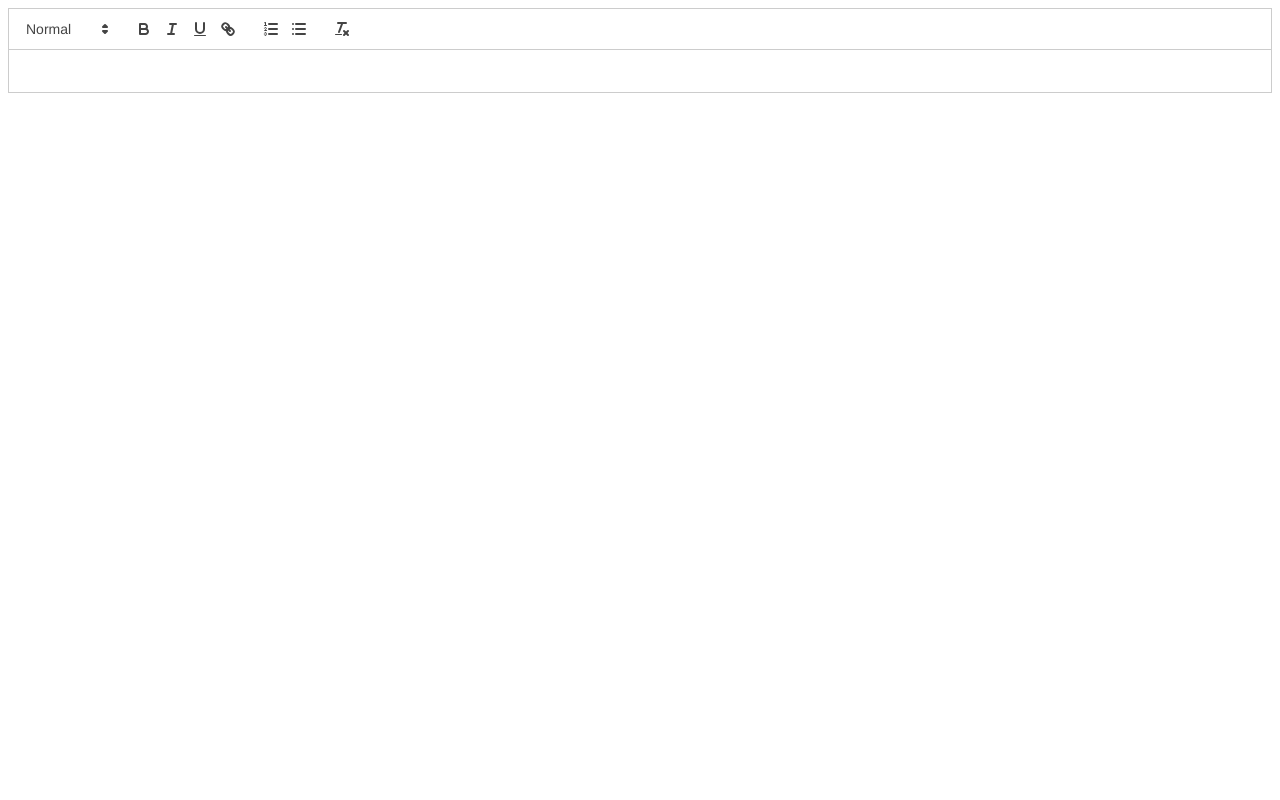
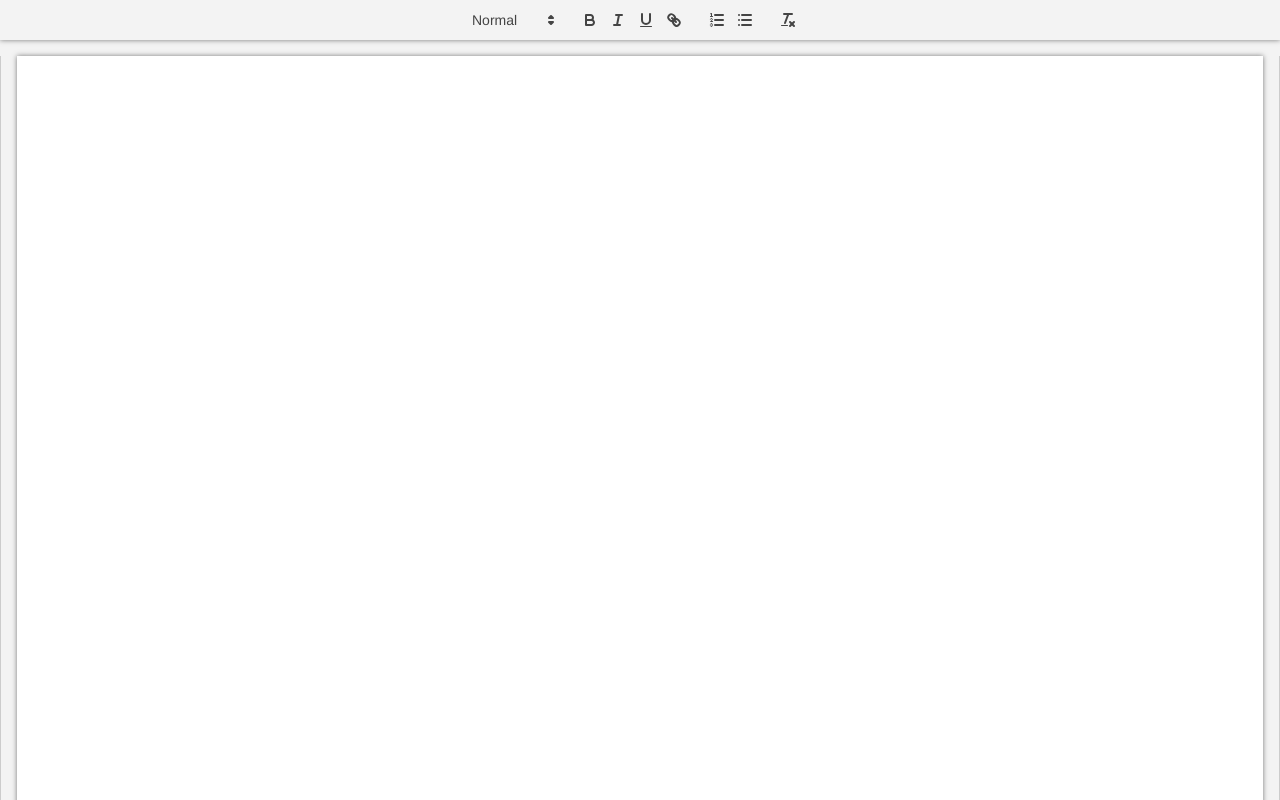
Before and after one commit to kkmitchell7/collaborative-text-editor, a React (Create React App) app in the folder client/: page / in a window 1280 px wide. Shown: the top 800 px of the page. Built offline with nearby package versions, Linux system fonts and the light colour scheme.

Commit message:
Added styles and printing styles

```diff
--- a/client/src/TextEditor.js
+++ b/client/src/TextEditor.js
@@ -1,17 +1,20 @@
 import React, { useCallback } from 'react'
 import Quill from 'quill'
+import './styles.css'
 import "quill/dist/quill.snow.css"
 
 export default function TextEditor() {
-    const wrapperRef = useCallback((wrapper)=>{
+    //Prevents duplication of quill element upon rerender
+    const wrapperRef = useCallback((wrapper)=>{ //wrapper is div object, useCallback invoked with the DOM element attached/detached from component
         if (wrapper == null) return
-        wrapper.innerHTML = ''
-        const editor = document.createElement('div')
-        wrapper.append(editor)
-        new Quill(editor,{ theme: 'snow'});
+        wrapper.innerHTML = '' //reset the div
+        const editor = document.createElement('div') //create new div
+        wrapper.append(editor) //append new div to wrapper
+        new Quill(editor,{ theme: 'snow'}); //create Quill instance in new div
 
-    },[])
+    },[]) //stable function across renders
+
     return (
-    <div id="container" ref={wrapperRef}></div>
-  )
+    <div className="container" ref={wrapperRef}></div> //once mounted in the DOM, react passes div to wrapperRef function
+    );
 }
--- /dev/null
+++ b/client/src/styles.css
@@ -0,0 +1,59 @@
+
+*, *::before, *::after {
+    box-sizing:border-box
+}
+
+body {
+    background-color: #F3F3F3;
+    margin: 0;
+}
+
+.container .ql-editor {
+    width: 8.5 in;
+    min-height: 11in;
+    background-color:white;
+    padding: 1in;
+    margin: 1rem;
+    box-shadow: 0 0 5px 0 rgba(0,0,0,.5);
+}
+
+.container .ql-contianer.ql-snow {
+    border:none;
+    display: flex;
+    justify-content: center;
+
+}
+
+.container .ql-toolbar.ql-snow {
+    display:flex;
+    justify-content:center;
+    position: sticky;
+    top: 0;
+    z-index: 1;
+    background-color: #F3F3F3;
+    border:none;
+    box-shadow: 0 0 5px 0 rgba(0,0,0,.5);
+}
+
+@page {
+    margin: 1in;
+}
+
+@media print {
+    body {
+        background: none;
+
+    }
+    .containter .ql-editor{
+        width: 6.5in;
+        height: 9in;
+        padding:0;
+        margin:0;
+        box-shadow:none;
+        align-self:flex-start;
+    }
+
+    .containter .ql-toolbar.ql-snow{
+        display: none;
+    }
+}
```
